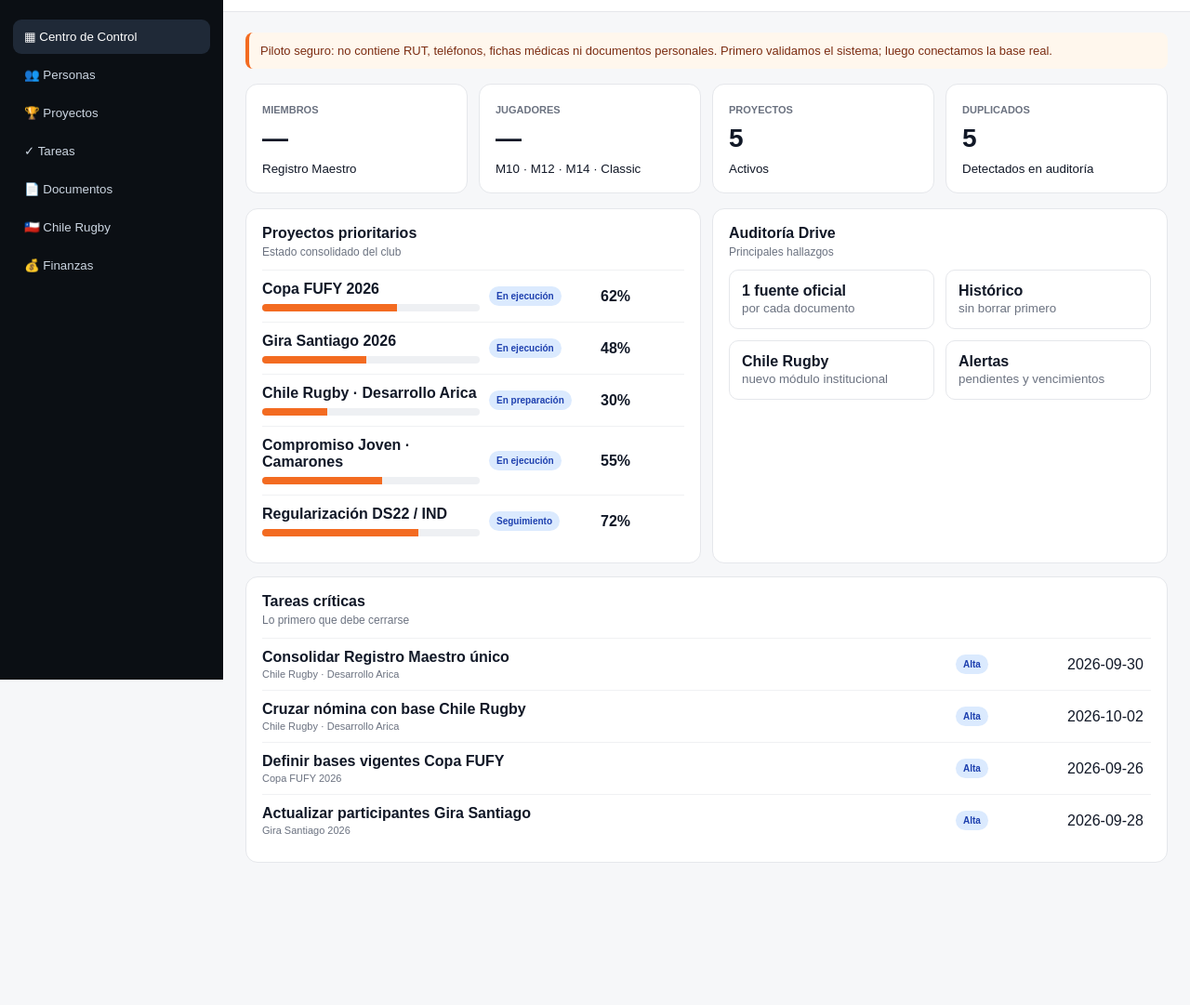
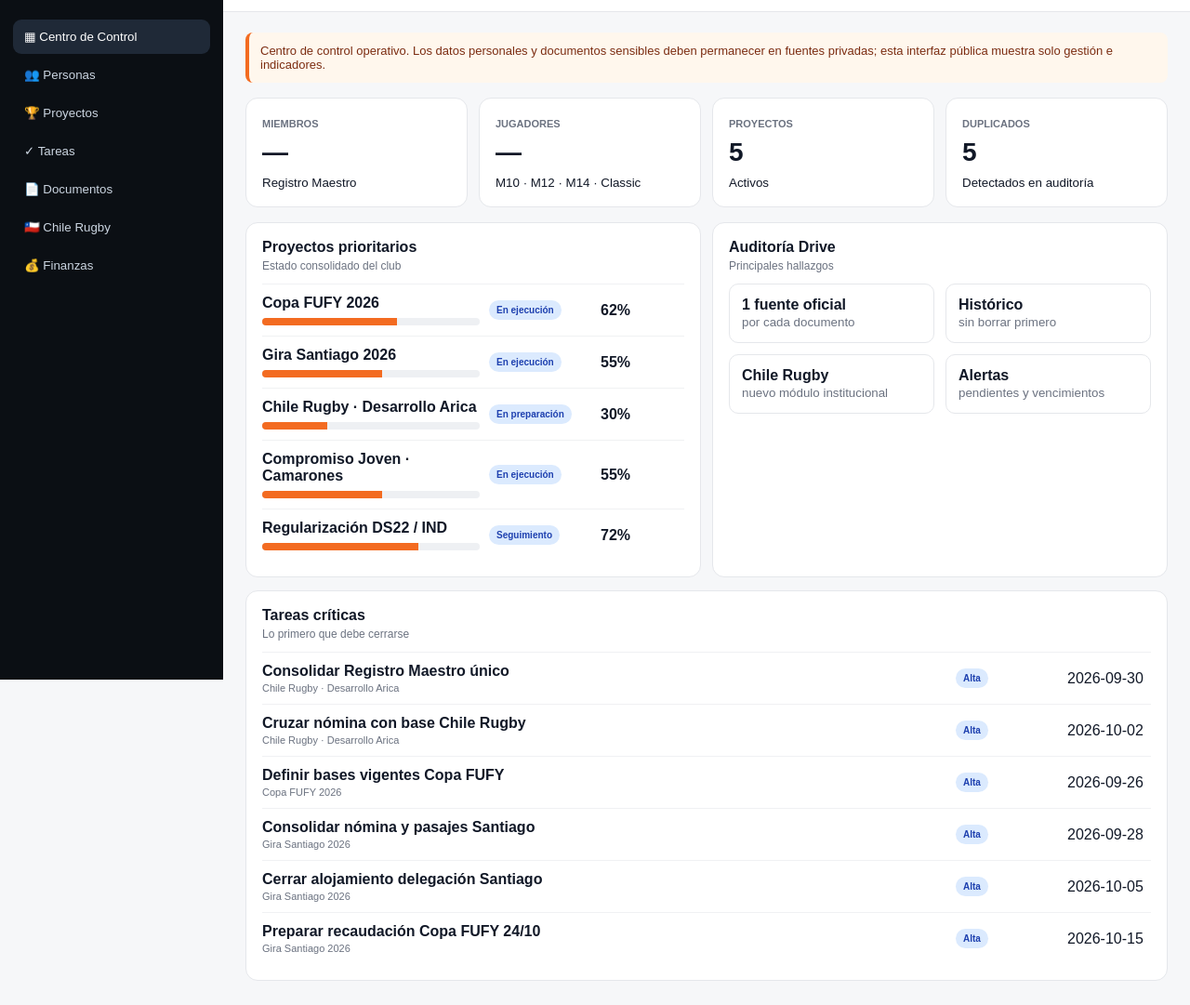
Before and after one commit to rogerlazo-astor/gigantes-azapa-app, a plain HTML site: page gestion/index.html in a window 1280 px wide. Shown: the part 69-1150 px from the top of the page at 93% size. Before the commit the page ends 1033 px from the top, so only its background shows below. Drawn offline with Linux system fonts and the light colour scheme.

Commit message:
Actualiza Centro de Gestion con prioridades Santiago 2026

```diff
--- a/gestion/index.html
+++ b/gestion/index.html
@@ -11,8 +11,8 @@
 <aside><div class="brand">Gigantes Gestión<small>Club de Rugby · Arica</small></div><div class="nav" id="nav"></div></aside>
 <div class="main"><div class="top"><div><h1 id="title">Centro de Control</h1><p id="sub">Vista ejecutiva del club</p></div><div class="actions"><button class="btn secondary" onclick="backup()">Respaldar</button><button class="btn primary" onclick="newTask()">+ Tarea</button></div></div><main id="app"></main></div>
 <script>
-const K='gigantes_gestion_demo_v1';
-const seed={projects:[['Copa FUFY 2026',62,'En ejecución'],['Gira Santiago 2026',48,'En ejecución'],['Chile Rugby · Desarrollo Arica',30,'En preparación'],['Compromiso Joven · Camarones',55,'En ejecución'],['Regularización DS22 / IND',72,'Seguimiento']],tasks:[['Consolidar Registro Maestro único','Chile Rugby · Desarrollo Arica','Alta','2026-09-30'],['Cruzar nómina con base Chile Rugby','Chile Rugby · Desarrollo Arica','Alta','2026-10-02'],['Definir bases vigentes Copa FUFY','Copa FUFY 2026','Alta','2026-09-26'],['Actualizar participantes Gira Santiago','Gira Santiago 2026','Alta','2026-09-28']],docs:[['Estatuto Gigantes Azapa IND','OFICIAL'],['Certificado de Vigencia','OFICIAL'],['Registro Maestro 2026','EN REVISIÓN'],['Base Oficial Chile Rugby','OFICIAL'],['Bases Copa FUFY V1.1','VIGENTE'],['Manual FUFY antiguo','OBSOLETO']]};
+const K='gigantes_gestion_v2';
+const seed={projects:[['Copa FUFY 2026',62,'En ejecución'],['Gira Santiago 2026',55,'En ejecución'],['Chile Rugby · Desarrollo Arica',30,'En preparación'],['Compromiso Joven · Camarones',55,'En ejecución'],['Regularización DS22 / IND',72,'Seguimiento']],tasks:[['Consolidar Registro Maestro único','Chile Rugby · Desarrollo Arica','Alta','2026-09-30'],['Cruzar nómina con base Chile Rugby','Chile Rugby · Desarrollo Arica','Alta','2026-10-02'],['Definir bases vigentes Copa FUFY','Copa FUFY 2026','Alta','2026-09-26'],['Consolidar nómina y pasajes Santiago','Gira Santiago 2026','Alta','2026-09-28'],['Cerrar alojamiento delegación Santiago','Gira Santiago 2026','Alta','2026-10-05'],['Preparar recaudación Copa FUFY 24/10','Gira Santiago 2026','Alta','2026-10-15']],docs:[['Estatuto Gigantes Azapa IND','OFICIAL'],['Certificado de Vigencia','OFICIAL'],['Registro Maestro 2026','EN REVISIÓN'],['Base Oficial Chile Rugby','OFICIAL'],['Bases Copa FUFY V1.1','VIGENTE'],['Manual FUFY antiguo','OBSOLETO']]};
 let db=JSON.parse(localStorage.getItem(K)||'null')||seed;
 const pages=[['dash','▦','Centro de Control','Vista ejecutiva del club'],['personas','👥','Personas','Registro Maestro del club'],['proyectos','🏆','Proyectos','Copa FUFY, giras y desarrollo'],['tareas','✓','Tareas','Responsables y fechas'],['docs','📄','Documentos','Vigentes, revisión e históricos'],['chile','🇨🇱','Chile Rugby','Jugadores, seguros y desarrollo'],['finanzas','💰','Finanzas','Recaudación y sponsors']];
 let route='dash';
@@ -22,7 +22,7 @@ function badge(t){let c=/OFICIAL|VIGENTE/.test(t)?'ok':/OBSOLETO/.test(t)?'dange
 function projectRows(){return db.projects.map(p=>'<div class="row"><div><div class="name">'+p[0]+'</div><div class="progress"><i style="width:'+p[1]+'%"></i></div></div><div>'+badge(p[2])+'</div><b>'+p[1]+'%</b></div>').join('')}
 function taskRows(){return db.tasks.map(t=>'<div class="row"><div><div class="name">'+t[0]+'</div><div class="meta">'+t[1]+'</div></div><div>'+badge(t[2])+'</div><div>'+t[3]+'</div></div>').join('')}
 function view(){
- if(route==='dash')return '<div class="notice">Piloto seguro: no contiene RUT, teléfonos, fichas médicas ni documentos personales. Primero validamos el sistema; luego conectamos la base real.</div><div class="kpis"><div class="card"><span>Miembros</span><b>—</b><small>Registro Maestro</small></div><div class="card"><span>Jugadores</span><b>—</b><small>M10 · M12 · M14 · Classic</small></div><div class="card"><span>Proyectos</span><b>'+db.projects.length+'</b><small>Activos</small></div><div class="card"><span>Duplicados</span><b>5</b><small>Detectados en auditoría</small></div></div><div class="grid"><div class="panel"><h2>Proyectos prioritarios</h2><p>Estado consolidado del club</p>'+projectRows()+'</div><div class="panel"><h2>Auditoría Drive</h2><p>Principales hallazgos</p><div class="grid"><div class="mini"><strong>1 fuente oficial</strong><small>por cada documento</small></div><div class="mini"><strong>Histórico</strong><small>sin borrar primero</small></div><div class="mini"><strong>Chile Rugby</strong><small>nuevo módulo institucional</small></div><div class="mini"><strong>Alertas</strong><small>pendientes y vencimientos</small></div></div></div></div><div class="panel"><h2>Tareas críticas</h2><p>Lo primero que debe cerrarse</p>'+taskRows()+'</div>';
+ if(route==='dash')return '<div class="notice">Centro de control operativo. Los datos personales y documentos sensibles deben permanecer en fuentes privadas; esta interfaz pública muestra solo gestión e indicadores.</div><div class="kpis"><div class="card"><span>Miembros</span><b>—</b><small>Registro Maestro</small></div><div class="card"><span>Jugadores</span><b>—</b><small>M10 · M12 · M14 · Classic</small></div><div class="card"><span>Proyectos</span><b>'+db.projects.length+'</b><small>Activos</small></div><div class="card"><span>Duplicados</span><b>5</b><small>Detectados en auditoría</small></div></div><div class="grid"><div class="panel"><h2>Proyectos prioritarios</h2><p>Estado consolidado del club</p>'+projectRows()+'</div><div class="panel"><h2>Auditoría Drive</h2><p>Principales hallazgos</p><div class="grid"><div class="mini"><strong>1 fuente oficial</strong><small>por cada documento</small></div><div class="mini"><strong>Histórico</strong><small>sin borrar primero</small></div><div class="mini"><strong>Chile Rugby</strong><small>nuevo módulo institucional</small></div><div class="mini"><strong>Alertas</strong><small>pendientes y vencimientos</small></div></div></div></div><div class="panel"><h2>Tareas críticas</h2><p>Lo primero que debe cerrarse</p>'+taskRows()+'</div>';
  if(route==='proyectos')return '<div class="panel"><h2>Portafolio de proyectos</h2><p>Cada proyecto tendrá responsable, avance, documentos y tareas.</p>'+projectRows()+'</div>';
  if(route==='tareas')return '<div class="panel"><h2>Gestión de tareas</h2><p>Responsables, fechas y prioridad.</p>'+taskRows()+'</div>';
  if(route==='docs')return '<div class="panel"><h2>Control documental</h2><p>Una sola versión vigente. El resto se clasifica.</p>'+db.docs.map(d=>'<div class="row"><div class="name">'+d[0]+'</div><div>'+badge(d[1])+'</div><div></div></div>').join('')+'</div>';
```
